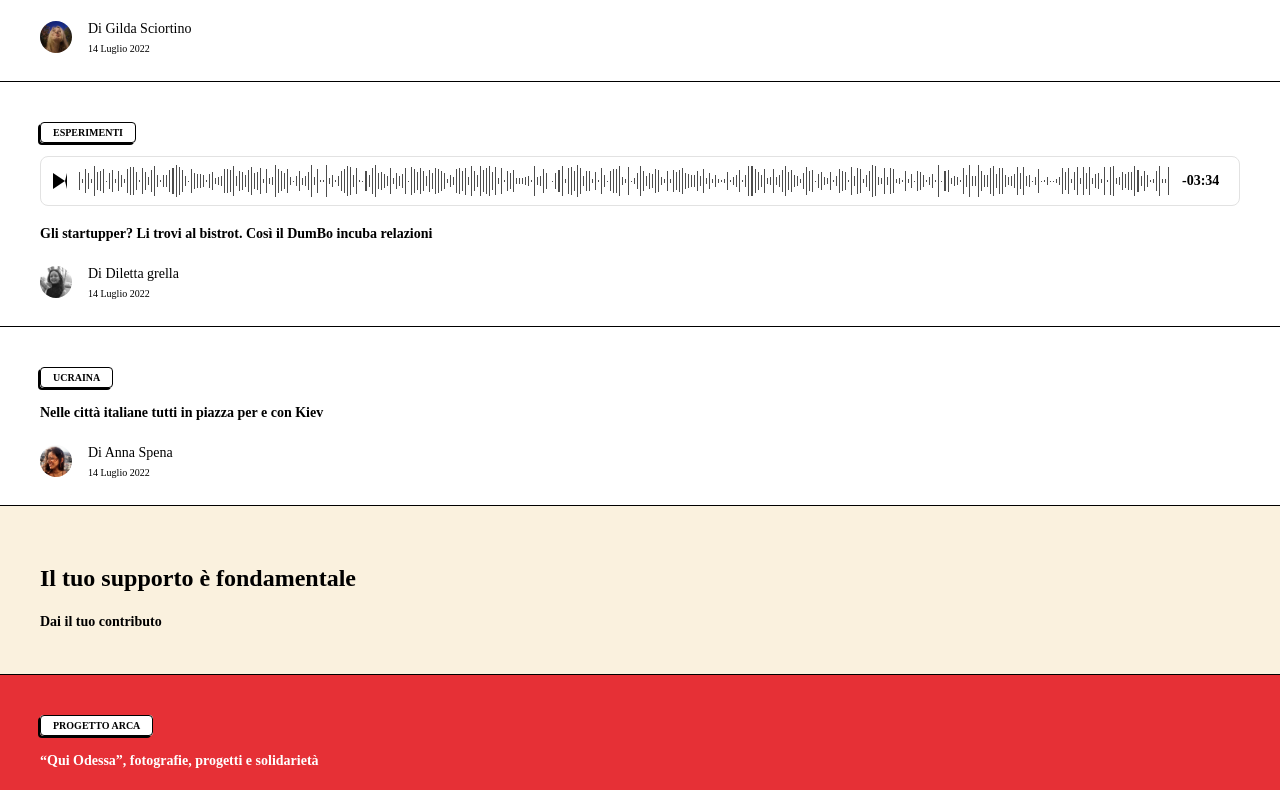
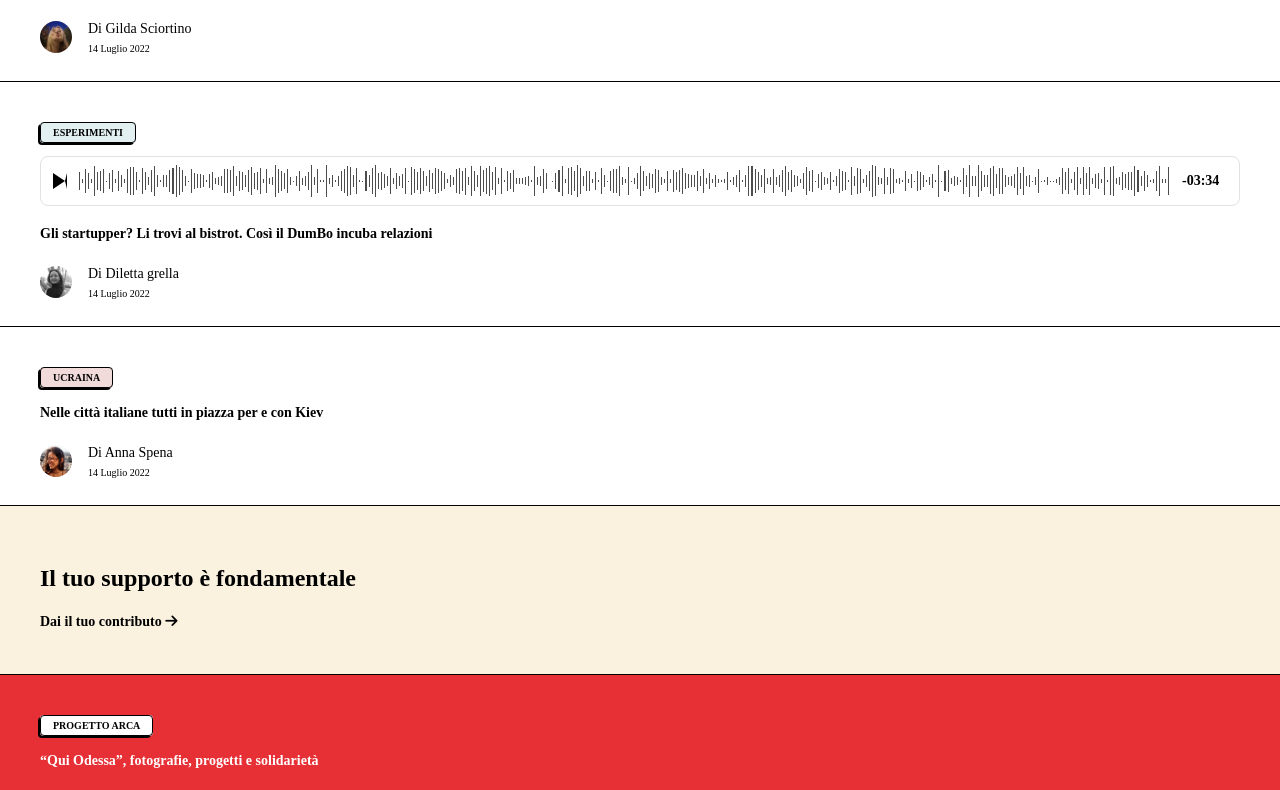
Before and after one commit to FrancescoBellingeri/retex_prova_tecnica, a Vue app: page / in a window 1280 px wide. Shown: the part 1270-2060 px from the top of the page. Built offline with nearby package versions, Linux system fonts and the light colour scheme.

Commit message:
[UPD] added bg to category

```diff
--- a/src/components/ContentBlock.vue
+++ b/src/components/ContentBlock.vue
@@ -20,7 +20,31 @@
                 <img :src="video" alt="" class="video" />
             </div>
             <img v-if="image" :src="image" alt="immagine" class="main-img" />
-            <span v-if="category" class="label bg-white">{{ category }}</span>
+            <span
+                v-if="category"
+                class="label bg-white"
+                :style="{
+                    backgroundColor:
+                        category === 'ALLARMI'
+                            ? '#e2f1e8'
+                            : category === 'ESPERIMENTI' ||
+                              category === 'ADOLESCENTI' ||
+                              category === 'SPORT' ||
+                              category === 'SOCIETÀ' ||
+                              category === 'SOCIETÀ CIVILE'
+                            ? '#e2f0f1'
+                            : category === 'UCRAINA'
+                            ? '#f1dada'
+                            : category === 'ECONOMIA CIVILE'
+                            ? '#f0e2f1'
+                            : category === 'IMPRESA SOCIALE'
+                            ? '#f5e6e0'
+                            : category === 'PERSONE'
+                            ? '#f1dada'
+                            : '',
+                }"
+                >{{ category }}</span
+            >
             <span v-if="sponsor" class="text-red sponsor"
                 ><i class="fa-solid fa-bullhorn"></i> SPONSORED</span
             >
@@ -45,7 +69,8 @@
                 }">
                 {{ title }}
             </h3>
-            <h5 v-if="subtitle" class="font-small">{{ subtitle }}</h5>
+            <h5 v-if="subtitle" class="font-small" v-html="subtitle"></h5>
+
             <div
                 v-if="authorImage && author"
                 :class="backgroundImage || author === 'Redazione' ? 'text-white' : ''"
@@ -83,7 +108,7 @@ export default {
     data() {
         return {
             barHeights: [],
-            barWidth: 3, // Width of each bar including gap
+            barWidth: 3,
         }
     },
     methods: {
--- a/src/components/MainPage.vue
+++ b/src/components/MainPage.vue
@@ -43,7 +43,7 @@ export default {
                 },
                 {
                     title: "Il tuo supporto è fondamentale",
-                    subtitle: "Dai il tuo contributo",
+                    subtitle: `Dai il tuo contributo <i class="fa-solid fa-arrow-right"></i>`,
                 },
                 {
                     title: "“Qui Odessa”, fotografie, progetti e solidarietà",
```
